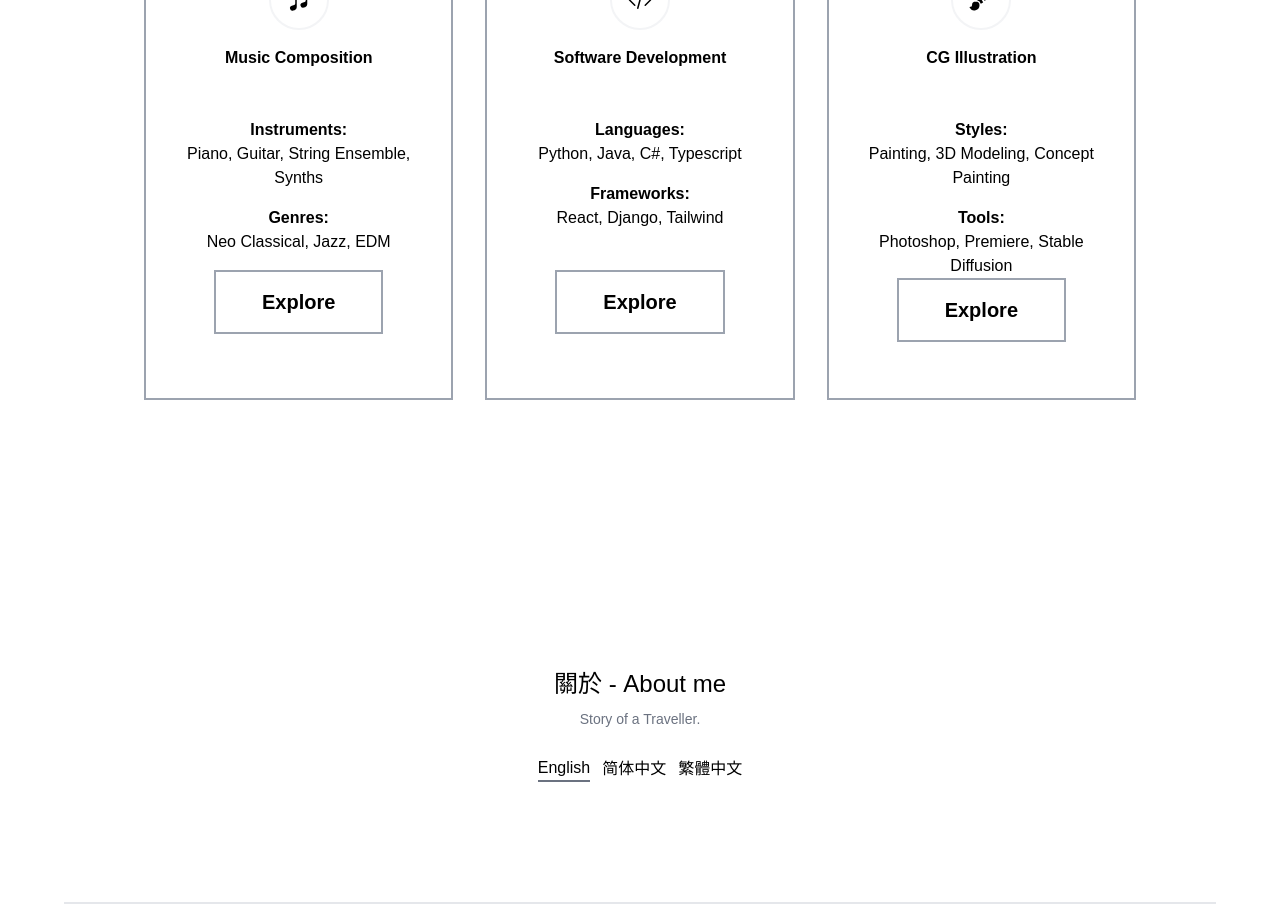
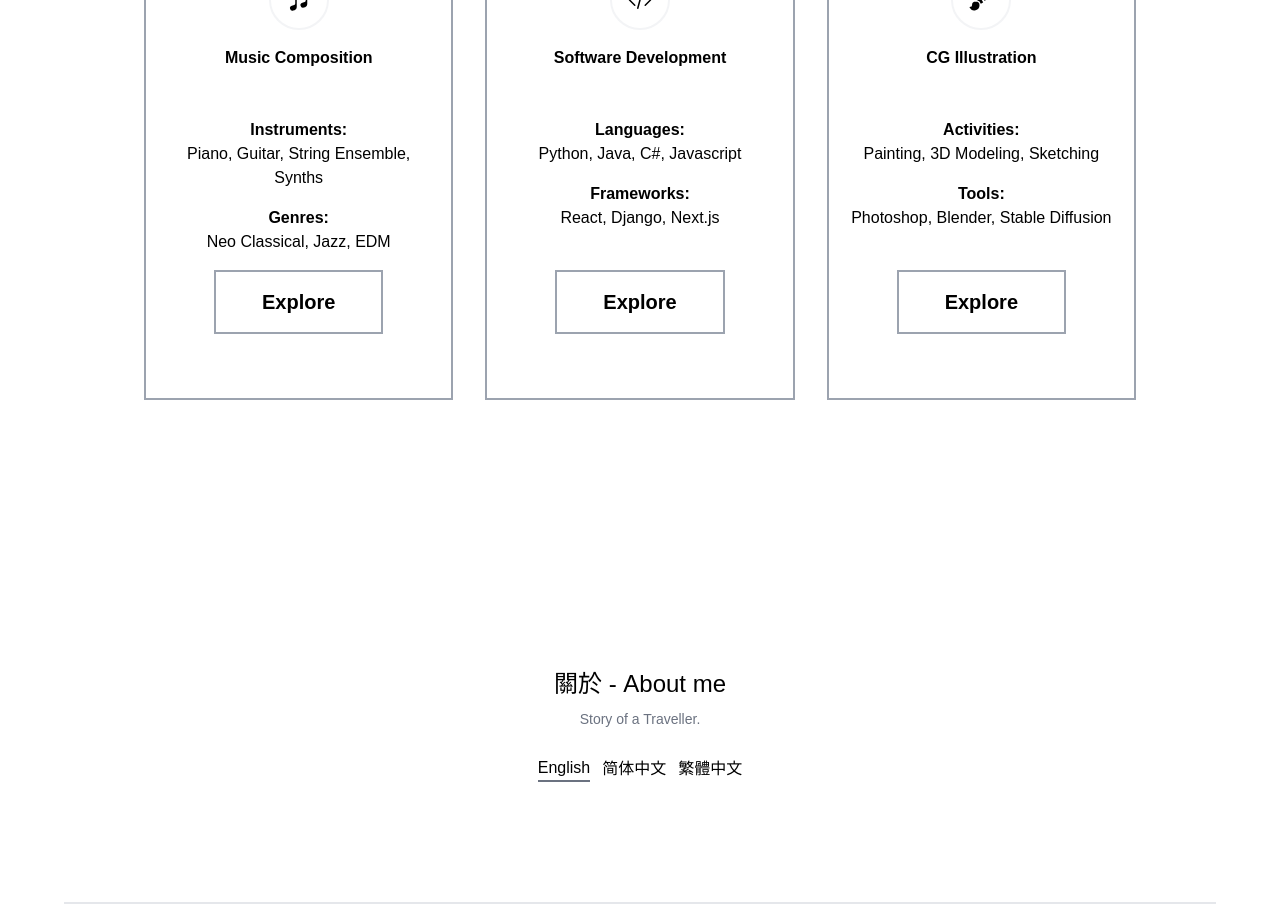
Before and after one commit to CHNSOC/cata-portfolio, a React (Vite) app: page / in a window 1280 px wide. Shown: the part 2360-3278 px from the top of the page. Built offline with nearby package versions, Linux system fonts and the light colour scheme.

Commit message:
Tweak skills

```diff
--- a/src/scenes/skills/skills.tsx
+++ b/src/scenes/skills/skills.tsx
@@ -29,11 +29,11 @@ const skillCards: Array<SkillCardType> = [
     description: <div className=" flex-col space-y-4">
       <div>
         <strong>Languages:</strong>
-        <p>Python, Java, C#, Typescript </p>
+        <p>Python, Java, C#, Javascript </p>
       </div>
       <div>
         <strong>Frameworks:</strong>
-        <p>React, Django, Tailwind </p>
+        <p>React, Django, Next.js </p>
       </div>
     </div>
   }, {
@@ -42,12 +42,12 @@ const skillCards: Array<SkillCardType> = [
     description:
       <div className=" flex-col space-y-4">
         <div>
-          <strong>Styles:</strong>
-          <p>Painting, 3D Modeling, Concept Painting</p>
+          <strong>Activities:</strong>
+          <p>Painting, 3D Modeling, Sketching</p>
         </div>
         <div>
           <strong>Tools:</strong>
-          <p>Photoshop, Premiere, Stable Diffusion </p>
+          <p>Photoshop, Blender, Stable Diffusion </p>
         </div>
       </div>
   },
```
